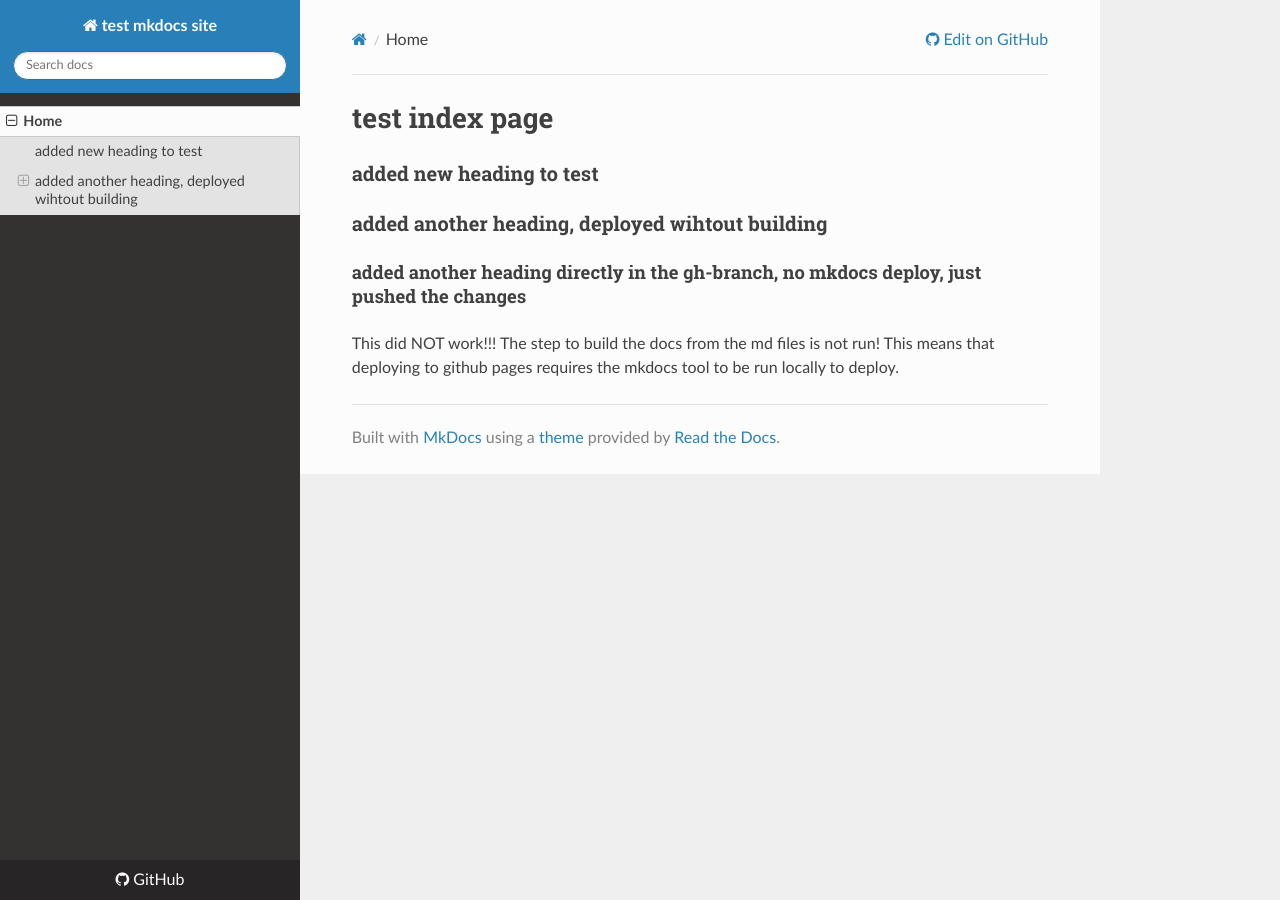
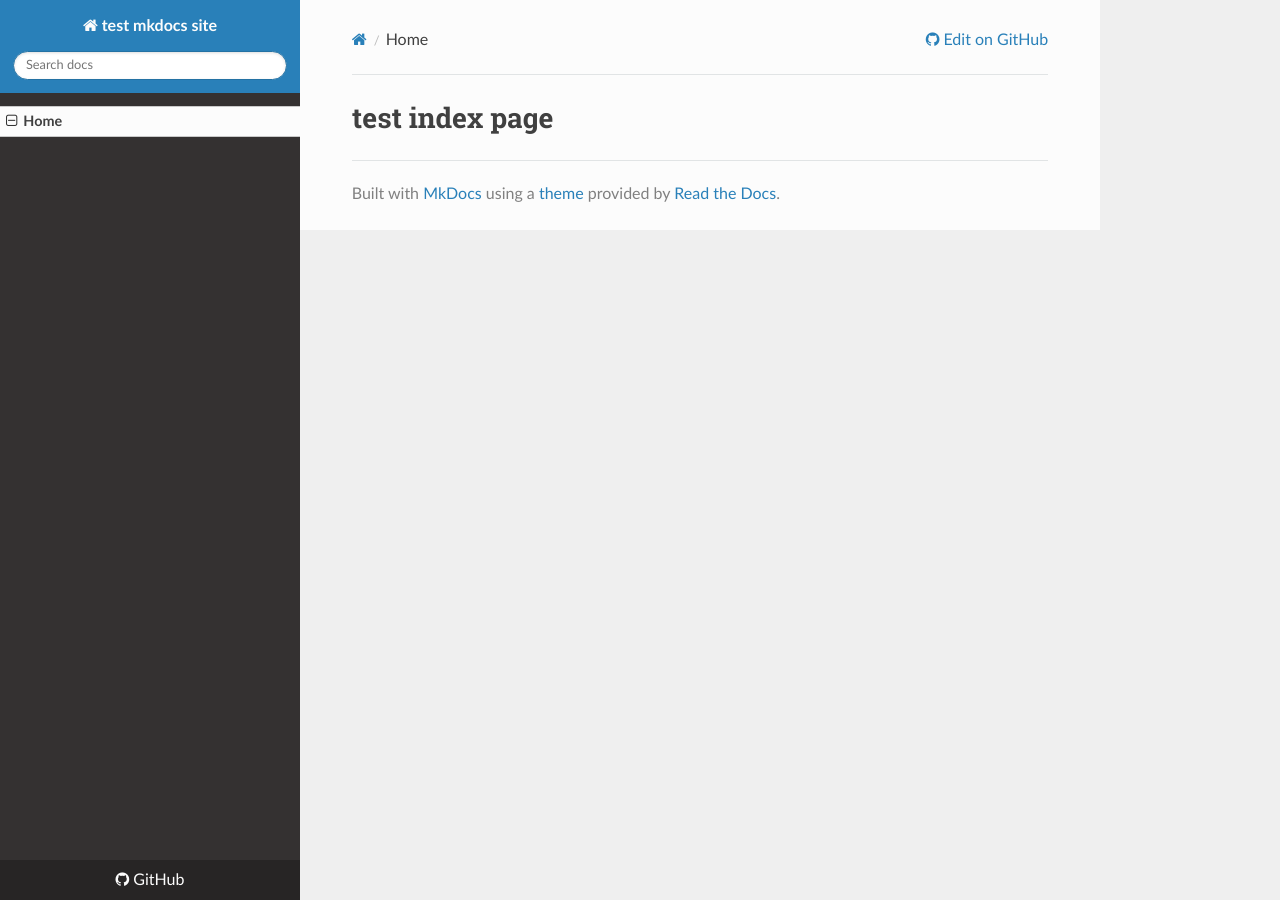
Before and after one commit to jay-m-dev/test-mkdocs, an MkDocs documentation site: the page built from docs_sources/index.md, in a window 1280 px wide. Built offline with MkDocs 1.6.1, drawn with Linux system fonts in a browser that asks for light colours; nearby versions of some CDN libraries.

Commit message:
index.md heading only

```diff
--- a/docs_sources/index.md
+++ b/docs_sources/index.md
@@ -1,8 +1 @@
 # test index page
-### added new heading to test
-
-### added another heading, deployed wihtout building
-
-#### added another heading directly in the gh-branch, no mkdocs deploy, just pushed the changes
-This did NOT work!!!
-The step to build the docs from the md files is not run! This means that deploying to github pages requires the mkdocs tool to be run locally to deploy.
```
